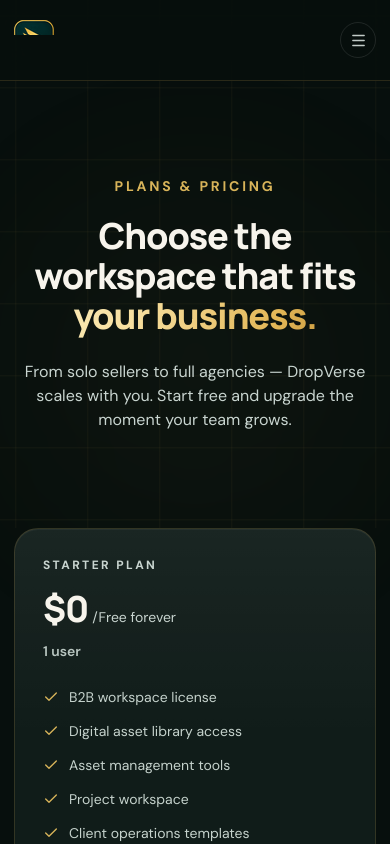
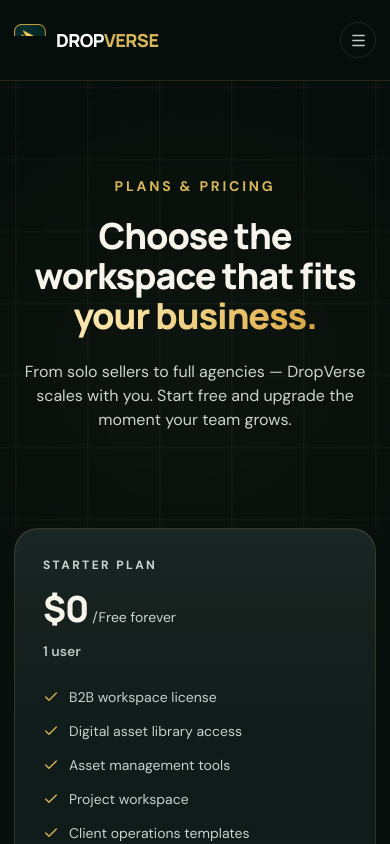
Before and after one commit to dropverseagency/dropverse, a Next.js app: page /pricing in a window 390 px wide. Shown: the top 844 px of the page. Built offline with nearby package versions, Linux system fonts and the light colour scheme; no server answers.

Commit message:
SiteHeader: icon + DROP/VERSE wordmark like mobile design

```diff
--- a/components/SiteHeader.tsx
+++ b/components/SiteHeader.tsx
@@ -5,7 +5,7 @@ import Image from 'next/image'
 import { Menu, X, LogOut, ShieldCheck } from 'lucide-react'
 import { createClient } from '../lib/supabase'
 import { useAuth } from '../lib/useAuth'
-import { DROPVERSE_LOGO_SRC } from '../lib/dropverseLogo'
+import { DROPVERSE_ICON_SRC } from '../lib/dropverseLogo'
 
 export default function SiteHeader({ highlightEarn = true }: { highlightEarn?: boolean }) {
   const [menu, setMenu] = useState(false)
@@ -13,8 +13,6 @@ export default function SiteHeader({ highlightEarn = true }: { highlightEarn?: b
   const auth = useAuth()
   const signedIn = !auth.loading && Boolean(auth.user)
 
-  // Check whether the signed-in user is an admin (for the Admin entry link).
-    // Admin check derived DIRECTLY from the signed-in session + profile role.
   useEffect(() => {
     let cancelled = false
     const supa = createClient()
@@ -26,7 +24,8 @@ export default function SiteHeader({ highlightEarn = true }: { highlightEarn?: b
     })
     return () => { cancelled = true }
   }, [signedIn])
-const nav = (
+
+  const nav = (
     <>
       <a href="/#services" className="hover:text-[#f0d98b]">Services</a>
       <a href="/#how" className="hover:text-[#f0d98b]">How It Works</a>
@@ -40,16 +39,20 @@ const nav = (
   return (
     <header className="fixed top-0 left-0 right-0 z-50 brand-header border-b border-white/5 bg-[rgba(7,31,29,0.80)] backdrop-blur-xl">
       <div className="container flex h-20 items-center justify-between">
-        <Link href="/" className="inline-flex shrink-0 items-center" aria-label="DropVerse home">
+        <Link href="/" className="inline-flex shrink-0 items-center gap-2.5" aria-label="DropVerse home">
           <Image
-            src={DROPVERSE_LOGO_SRC}
-            alt="DropVerse"
-            width={200}
-            height={44}
-            className="h-10 w-auto max-h-11 object-contain sm:h-11"
+            src={DROPVERSE_ICON_SRC}
+            alt=""
+            width={36}
+            height={36}
+            className="h-8 w-8 object-contain sm:h-9 sm:w-9"
             priority
             unoptimized
           />
+          <span className="font-display text-lg font-extrabold tracking-tight sm:text-xl">
+            <span className="text-white">DROP</span>
+            <span className="text-[#d8b45a]">VERSE</span>
+          </span>
         </Link>
         <nav className="hidden items-center gap-7 text-sm text-[#c1cbc7] lg:flex">{nav}</nav>
         <div className="hidden items-center gap-3 lg:flex">
```
